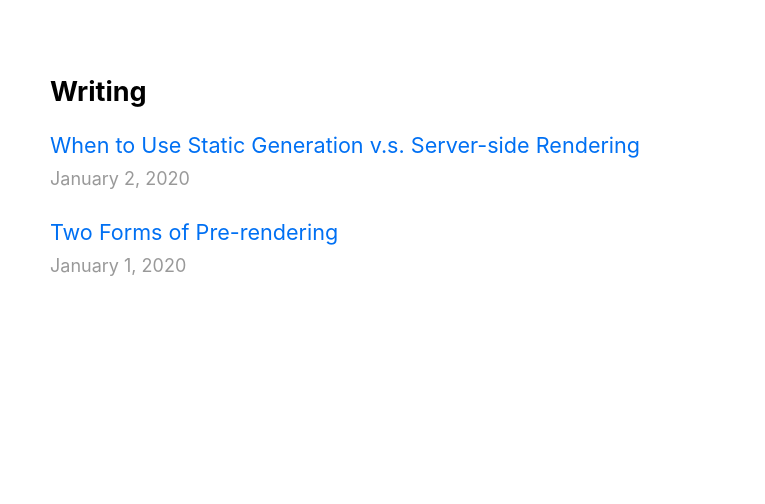
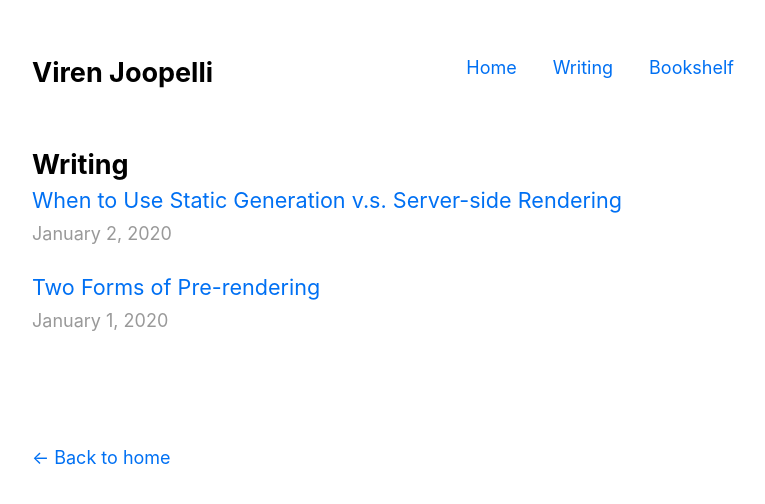
Before and after one commit to virenjoopelli/nextjs-blog, a Next.js app: page /writing in a window 1280 px wide. Shown: the top 504 px of the page, without its empty margins (248-1013 px from the left). Built offline with nearby package versions, Linux system fonts and the light colour scheme.

Commit message:
change bio and stuff

```diff
--- a/components/layout.js
+++ b/components/layout.js
@@ -28,7 +28,7 @@ export default function Layout({ children, home }) {
       <nav className = "navbar navbar-default">
       <div className="container-fluid">
         <span className={styles.nav}>
-          <span className ={styles.navItem} ><a href="#">Home</a></span>
+          <span className ={styles.navItem} ><a href="/">Home</a></span>
           <span className ={styles.navItem}><a href="/writing">Writing</a></span>
           <span className ={styles.navItem}><a href="/writing">Bookshelf</a></span>
         </span>
--- a/components/layout.module.css
+++ b/components/layout.module.css
@@ -1,6 +1,6 @@
 .container{
 	max-width: 40rem;
-	padding: 0 1rem;
+	padding: 0 0rem;
 	margin: 3rem auto 6rem;
 }
 
--- a/pages/index.js
+++ b/pages/index.js
@@ -22,7 +22,6 @@ export default function Home({allPostsData}) {
       </Head>
       <section className={utilStyles.headingMd}>
         <p>I’m currently an Associate Product Manager on the Moderation Experience team at Indeed, building tools for fraud prevention and employer veritfication. Before that, I studied economics and philosophy at UT Austin. Outside of work, I spend time reading and experimenting with digital and generative art, among other things.</p>
-        <p>I’m building this site as a space for myself first - to explore new ideas, cultivate openness, and practice vulnerability. If you’re interested in chatting, feel free to reach out via e-mail or DM me on Twitter. I’m happy to talk about anything.</p>
         <p>
           (This is a sample website - you’ll be building a site like this on{' '}
           <a href="https://nextjs.org/learn">our Next.js tutorial</a>.)
--- a/pages/posts/[id].js
+++ b/pages/posts/[id].js
@@ -8,7 +8,9 @@ import Link from 'next/link'
 
 
 export default function Post({postData}) {
-  return (<div className={styles.container}>
+  return (
+    <Layout>
+    <div className={styles.container}>
   	<Head>
 		<title>{postData.title}</title>
 	</Head>
@@ -25,6 +27,7 @@ export default function Post({postData}) {
           </Link>
         </div>
   </div>
+  </Layout>
   )
 }
 
--- a/pages/writing.js
+++ b/pages/writing.js
@@ -17,12 +17,13 @@ export async function getStaticProps(){
 
 export default function Home({allPostsData}) {
   return (
+  	<Layout>
   	 <div className={styles.container}>
       <Head>
-        <title>{siteTitle}</title>
+        // <title>{siteTitle}</title>
       </Head>
 
-      <section className={`${utilStyles.headingMd} ${utilStyles.padding1px}`}>
+      <section className={`${utilStyles.headingMd} ${utilStyles.padding0px}`}>
         <h2 className={utilStyles.headingLg}>Writing</h2>
         <ul className={utilStyles.list}>
           {allPostsData.map(({ id, date, title }) => (
@@ -39,6 +40,7 @@ export default function Home({allPostsData}) {
         </ul>
       </section>
 	</div>
+	</Layout>
 
   )
 }
--- a/styles/utils.module.css
+++ b/styles/utils.module.css
@@ -18,7 +18,7 @@
 .headingLg {
   font-size: 1.5rem;
   line-height: 1.4;
-  margin: 1rem 0;
+  margin: 0rem 0;
   white-space: nowrap;
 
 }
```
